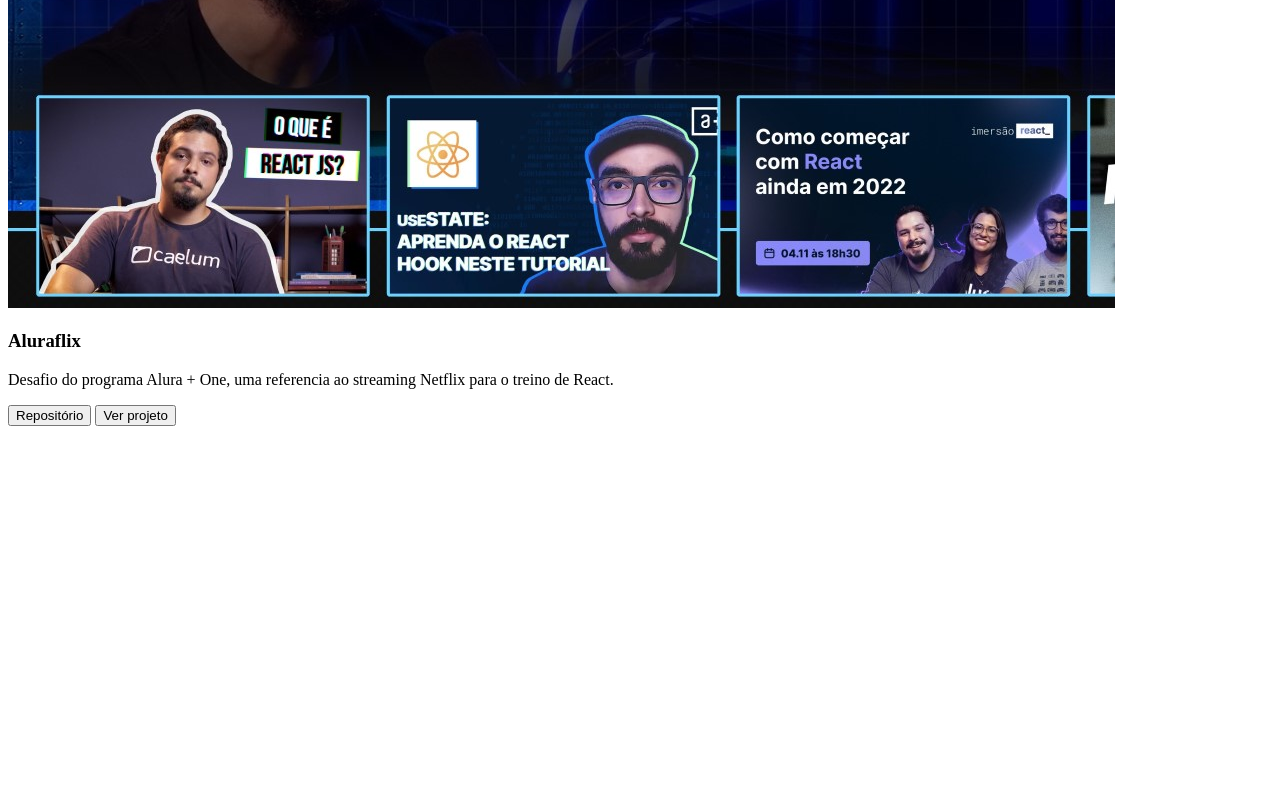
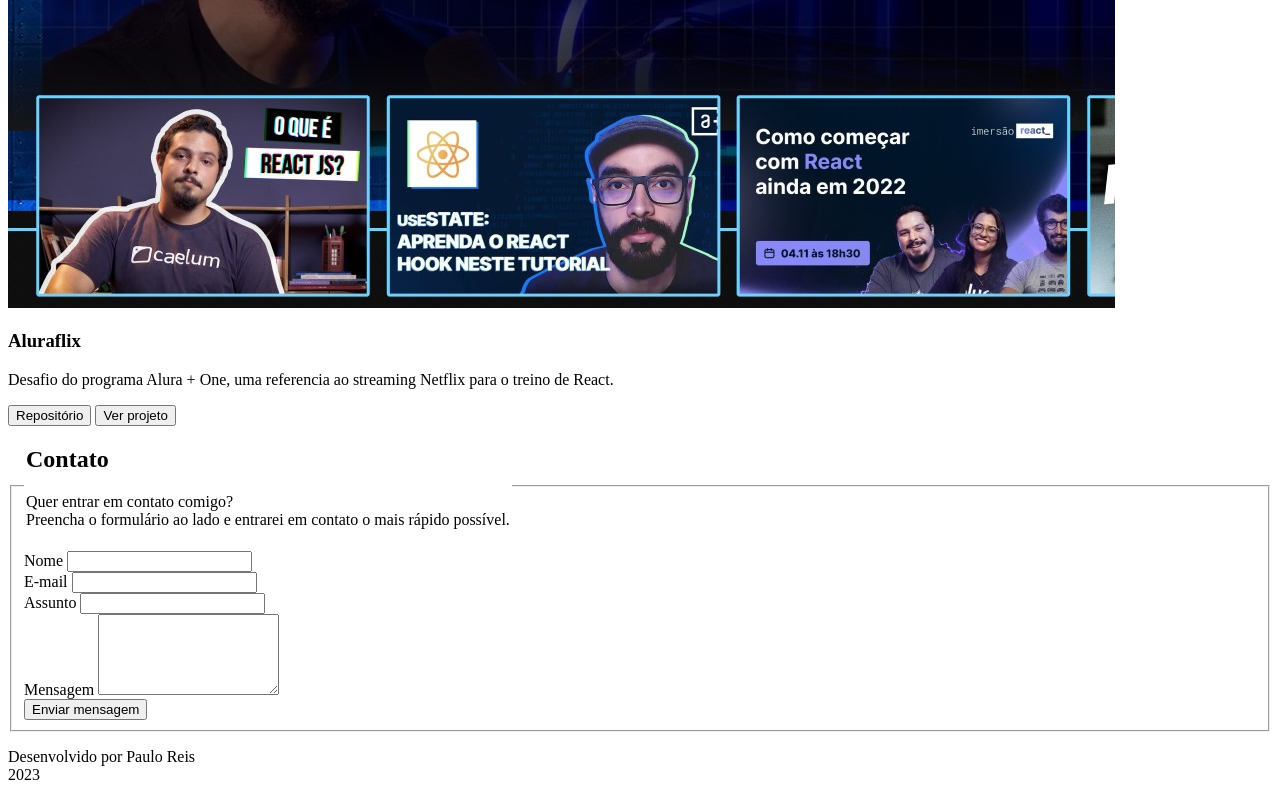
Before and after one commit to prbn97/prbn.dev.br, a plain HTML site: page index.html in a window 1280 px wide. Shown: the part 3471-4271 px from the top of the page. Before the commit the page ends 3905 px from the top, so only its background shows below. Drawn offline with Linux system fonts and the light colour scheme; files that its build step writes are made by us from their sources.

Commit message:
Finishing the html tags footer

```diff
--- a/index.html
+++ b/index.html
@@ -4,9 +4,7 @@
 <head>
   <meta charset="UTF-8">
   <meta name="viewport" content="width=device-width, initial-scale=1.0">
-  <meta name="description"
-    content="site criado para expor projetos feitos por Paulo Reis voltados para o desenvolvimento de site e aplicações web.">
-
+  <meta name="description" content="site criado para expor projetos feitos por Paulo Reis voltados para o desenvolvimento de site e aplicações web.">
   <link rel="preconnect" href="https://fonts.googleapis.com">
   <link rel="preconnect" href="https://fonts.gstatic.com" crossorigin>
   <link href="https://fonts.googleapis.com/css2?family=Raleway:wght@400;600;700&display=swap" rel="stylesheet">
@@ -157,14 +155,52 @@
   <footer>
 
     <section id="FormContact">
+
+      <fieldset>
+
+        <legend><h2>Contato</h2>
+          <p>Quer entrar em contato comigo?<br>
+            Preencha o formulário ao lado e entrarei em contato o mais rápido possível.
+          </p>
+        </legend>
+
+        <div class="input-wrapper">
+
+          <label for="name">Nome</label>
+          <input type="text" name="" id="name">
+
+        </div>
+        <div class="input-wrapper">
+
+          <label for="email">E-mail</label>
+          <input type="email" id="email">
+
+        </div>
+        <div class="input-wrapper">
+
+          <label for="subject">Assunto</label>
+          <input type="text" id="subject">
+
+        </div>
+        <div class="input-wrapper">
+
+          <label for="message">Mensagem</label>
+          <textarea name="emailMessagem" id="message"  rows="5"></textarea>
+
+        </div>
+
+        <button class="dark-btn" id="Mail-btn">Enviar mensagem</button>
+
+      </fieldset>
+
     </section>
 
     <section id="MadeBy">
+      <p>Desenvolvido por Paulo Reis <br> 2023</p>
     </section>
 
   </footer>
 
-
 </body>
 
 </html>
```
